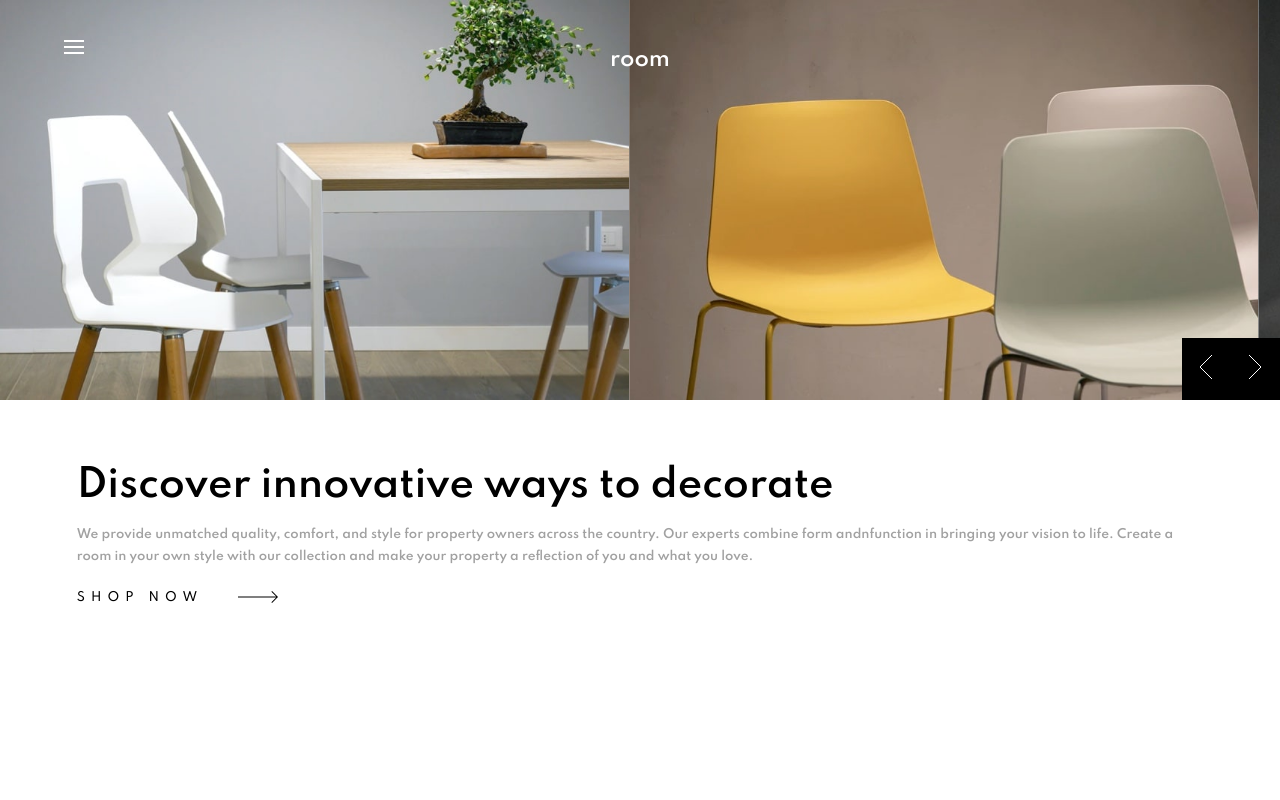
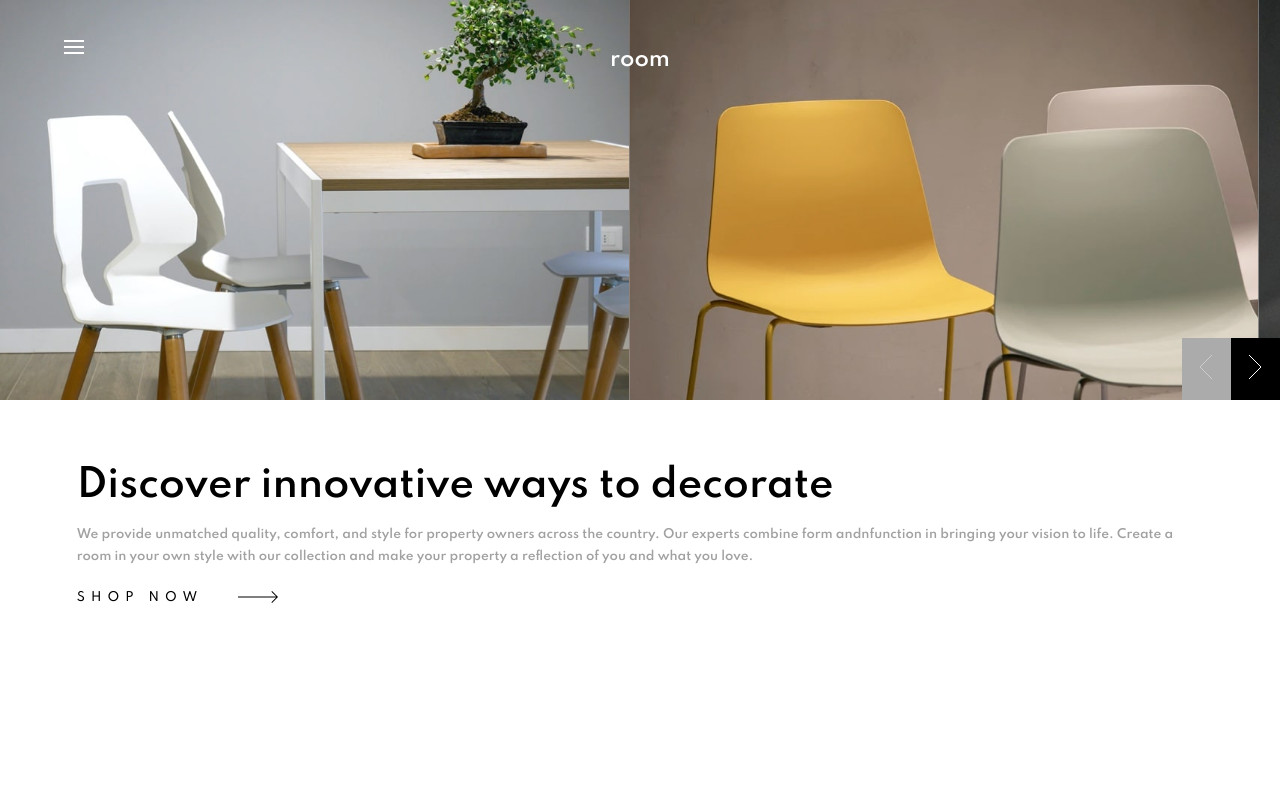
Before and after one commit to JairDev/room-homepage, a React (Create React App) app: page / in a window 1280 px wide. Shown: the top 800 px of the page. Built offline with nearby package versions, Linux system fonts and the light colour scheme.

Commit message:
Refactor button styles

```diff
--- a/src/App.css
+++ b/src/App.css
@@ -12,6 +12,7 @@ a {
   --Black: hsl(0, 0%, 0%);
   --White: hsl(0, 0%, 100%);
   --Very-Dark-Gray: hsl(0, 0%, 27%);
+  --Button-Disabled: hsl(0, 0%, 67%);
 }
 .App {
   min-height: 100vh;
@@ -246,6 +247,22 @@ a {
   background-color: var(--Very-Dark-Gray);
 }
 
+.action-button-left.disable-button {
+  background-color: var(--Button-Disabled);
+}
+
+.action-button-left.disable-button .icon-button-left {
+  opacity: 0.4;
+}
+
+.action-button-right.disable-button {
+  background-color: var(--Button-Disabled);
+}
+
+.action-button-right.disable-button .icon-button-right {
+  opacity: 0.4;
+}
+
 .App-content-hero {
   display: flex;
   height: 100%;
--- a/src/components/HomeRoom/HomeRoom.jsx
+++ b/src/components/HomeRoom/HomeRoom.jsx
@@ -4,6 +4,8 @@ import data from "../../data.json";
 function HomeRoom() {
   const elRef = useRef([]);
   const elRefImg = useRef([]);
+  const refLeftButton = useRef(null);
+  const refRightButton = useRef(null);
   const [count, setCount] = useState(0);
 
   useEffect(() => {
@@ -12,6 +14,17 @@ function HomeRoom() {
       const move = i * 100 - offSet;
       elRefImg.current[i].style = `transform: translateX(${move}%)`;
       elRef.current[i].style = `transform: translateX(${move}%)`;
+    }
+    if (count === 0) {
+      refLeftButton.current.classList.add("disable-button");
+    } else {
+      refLeftButton.current.classList.remove("disable-button");
+    }
+
+    if (count === 2) {
+      refRightButton.current.classList.add("disable-button");
+    } else {
+      refRightButton.current.classList.remove("disable-button");
     }
   }, [count]);
 
@@ -68,18 +81,28 @@ function HomeRoom() {
       <div className="parent-content-button">
         <div className="content-action-button">
           <button
+            ref={refLeftButton}
             aria-label="Left"
             className="action-button-left"
             onClick={handleBack}
           >
-            <img src="icon-angle-left.svg" alt="icon-angle-left.svg"></img>
+            <img
+              className="icon-button-left"
+              src="icon-angle-left.svg"
+              alt="icon-angle-left.svg"
+            ></img>
           </button>
           <button
+            ref={refRightButton}
             aria-label="Right"
             className="action-button-right"
             onClick={handleForward}
           >
-            <img src="icon-angle-right.svg" alt="icon-angle-right.svg"></img>
+            <img
+              className="icon-button-right"
+              src="icon-angle-right.svg"
+              alt="icon-angle-right.svg"
+            ></img>
           </button>
         </div>
       </div>
```
